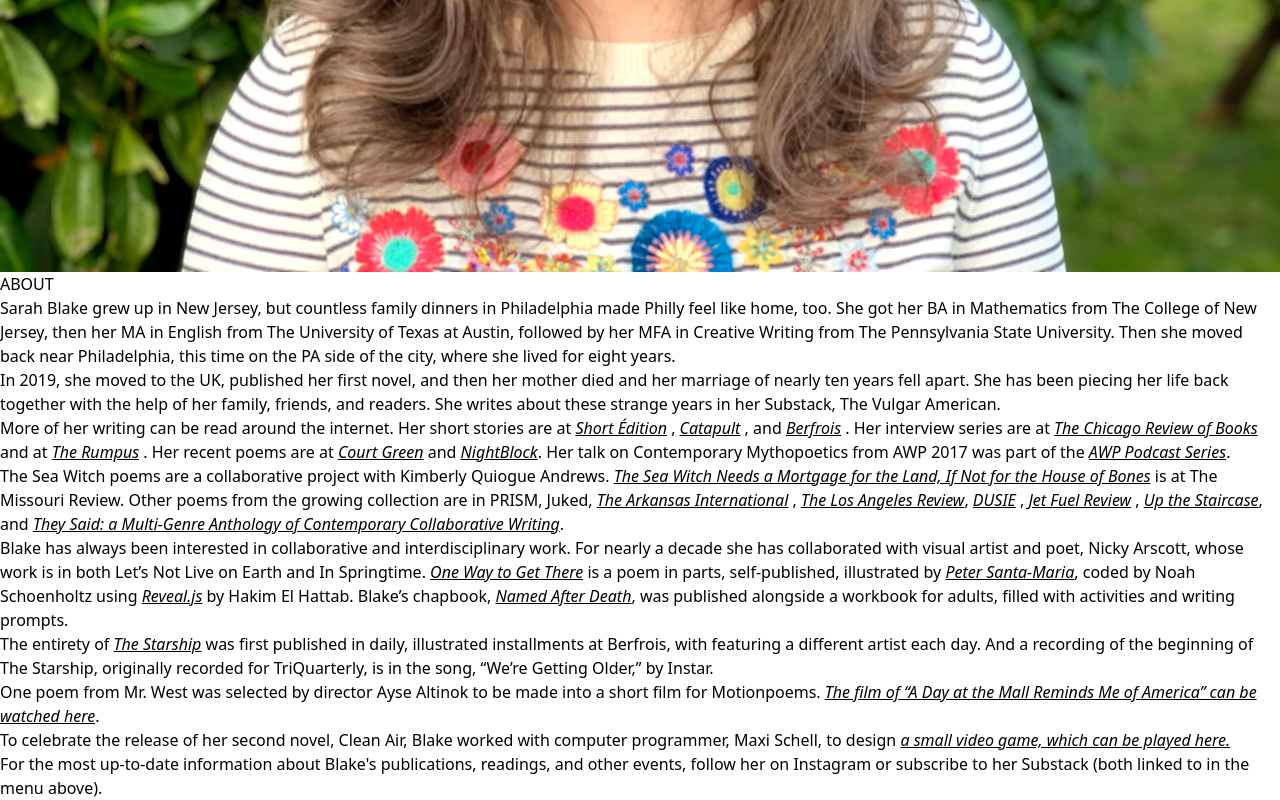
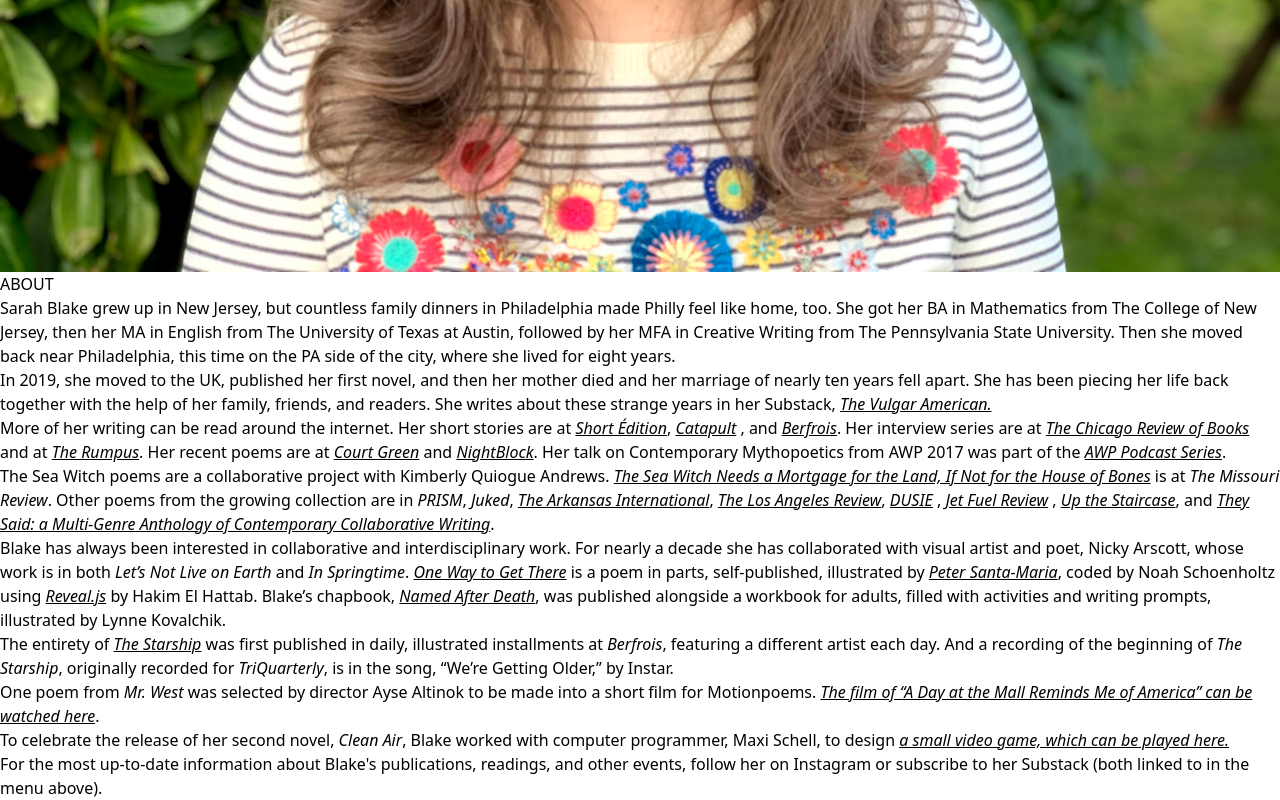
Before and after one commit to maxiskell/blakesarah, an Astro site: page /about in a window 1280 px wide. Shown: the part 784-1584 px from the top of the page. Built offline with nearby package versions, Linux system fonts and the light colour scheme; Astro itself is replaced by a stand-in of ours.

Commit message:
✏️  Fix typos on About page

```diff
--- a/src/pages/about.astro
+++ b/src/pages/about.astro
@@ -20,7 +20,9 @@ import Layout from "../layouts/Layout.astro"
       <div
         class="col-span-full lg:col-span-5 lg:mt-28 text-center lg:text-right"
       >
-        <h2 class="my-5 lg:my-0 lg:mb-5 text-6xl font-bold opacity-75">ABOUT</h2>
+        <h2 class="my-5 lg:my-0 lg:mb-5 text-6xl font-bold opacity-75">
+          ABOUT
+        </h2>
 
         <p class="mb-5">
           Sarah Blake grew up in New Jersey, but countless family dinners in
@@ -36,7 +38,10 @@ import Layout from "../layouts/Layout.astro"
           mother died and her marriage of nearly ten years fell apart. She has
           been piecing her life back together with the help of her family,
           friends, and readers. She writes about these strange years in her
-          Substack, The Vulgar American.
+          Substack,
+          <a href="https://sarahblake.substack.com/" target="_blank"
+            >The Vulgar American.</a
+          >
         </p>
         <p class="mb-5">
           More of her writing can be read around the internet. Her short stories
@@ -44,19 +49,15 @@ import Layout from "../layouts/Layout.astro"
           <a
             href="https://short-edition.com/en/story/5-min/displaced"
             target="_blank">Short Édition</a
-          >
-          ,
+          >,
           <a
             href="https://catapult.co/stories/the-evacuation-short-fiction-by-sarah-blake"
             target="_blank">Catapult</a
-          >
-          , and
+          > , and
           <a
             href="https://www.berfrois.com/2019/10/trouble-sarah-blake/"
             target="_blank">Berfrois</a
-          >
-
-          . Her interview series are at
+          >. Her interview series are at
           <a
             href="https://chireviewofbooks.com/author/sarahblakepoetry/"
             target="_blank">The Chicago Review of Books</a
@@ -64,8 +65,7 @@ import Layout from "../layouts/Layout.astro"
           and at
           <a href="https://therumpus.net/author/sarah-blake/" target="_blank"
             >The Rumpus</a
-          >
-          . Her recent poems are at
+          >. Her recent poems are at
           <a
             href="https://courtgreen.net/issue-21-2/sarah-blake"
             target="_blank">Court Green</a
@@ -87,11 +87,10 @@ import Layout from "../layouts/Layout.astro"
             target="_blank"
             >The Sea Witch Needs a Mortgage for the Land, If Not for the House
             of Bones</a
-          > is at The Missouri Review. Other poems from the growing collection are
-          in PRISM, Juked, <a href="https://youtu.be/IAE4hT2qBlc"
-            >The Arkansas International</a
-          >
-          ,
+          > is at <i>The Missouri Review</i>. Other poems from the growing
+          collection are in <i>PRISM</i>, <i>Juked</i>, <a
+            href="https://youtu.be/IAE4hT2qBlc">The Arkansas International</a
+          >,
           <a
             href="http://losangelesreview.org/two-poems-kimberly-quiogue-andrews-sarah-blake/"
             target="_blank"
@@ -116,8 +115,9 @@ import Layout from "../layouts/Layout.astro"
         <p class="mb-5">
           Blake has always been interested in collaborative and
           interdisciplinary work. For nearly a decade she has collaborated with
-          visual artist and poet, Nicky Arscott, whose work is in both Let’s Not
-          Live on Earth and In Springtime. <a
+          visual artist and poet, Nicky Arscott, whose work is in both <i
+            >Let’s Not Live on Earth</i
+          > and <i>In Springtime</i>. <a
             href="https://riseup.bitbucket.io/one-way-to-get-there/#/"
             target="_blank">One Way to Get There</a
           > is a poem in parts, self-published, illustrated by <a
@@ -131,20 +131,22 @@ import Layout from "../layouts/Layout.astro"
             href="http://banangoeditions.tumblr.com/post/149939863311/sarah-blake-named-after-death"
             target="_blank">Named After Death</a
           >, was published alongside a workbook for adults, filled with
-          activities and writing prompts.
+          activities and writing prompts, illustrated by Lynne Kovalchik.
         </p>
         <p class="mb-5">
           The entirety of <a
             href="http://www.berfrois.com/tag/the-starship/"
             target="_blank">The Starship</a
-          > was first published in daily, illustrated installments at Berfrois, with
-          featuring a different artist each day. And a recording of the beginning
-          of The Starship, originally recorded for TriQuarterly, is in the song,
-          “We’re Getting Older,” by Instar.
+          > was first published in daily, illustrated installments at <i
+            >Berfrois</i
+          >, featuring a different artist each day. And a recording of the
+          beginning of <i>The Starship</i>, originally recorded for <i
+            >TriQuarterly</i
+          >, is in the song, “We’re Getting Older,” by Instar.
         </p>
         <p class="mb-5">
-          One poem from Mr. West was selected by director Ayse Altinok to be
-          made into a short film for Motionpoems. <a
+          One poem from <i>Mr. West</i> was selected by director Ayse Altinok to
+          be made into a short film for Motionpoems. <a
             href="https://www.youtube.com/watch?v=Rmci5Fm6cmk"
             target="_blank"
             >The film of “A Day at the Mall Reminds Me of America” can be
@@ -152,8 +154,8 @@ import Layout from "../layouts/Layout.astro"
           >.
         </p>
         <p class="mb-5">
-          To celebrate the release of her second novel, Clean Air, Blake worked
-          with computer programmer, Maxi Schell, to design <a
+          To celebrate the release of her second novel, <i>Clean Air</i>, Blake
+          worked with computer programmer, Maxi Schell, to design <a
             href="https://maxiskell.github.io/clean-air/"
             target="_blank">a small video game, which can be played here.</a
           >
```
